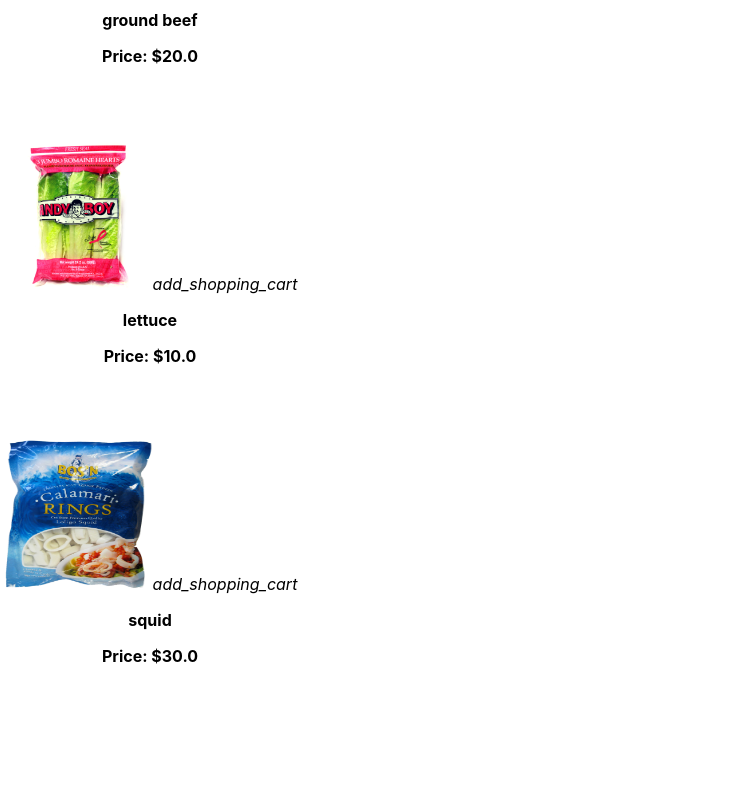
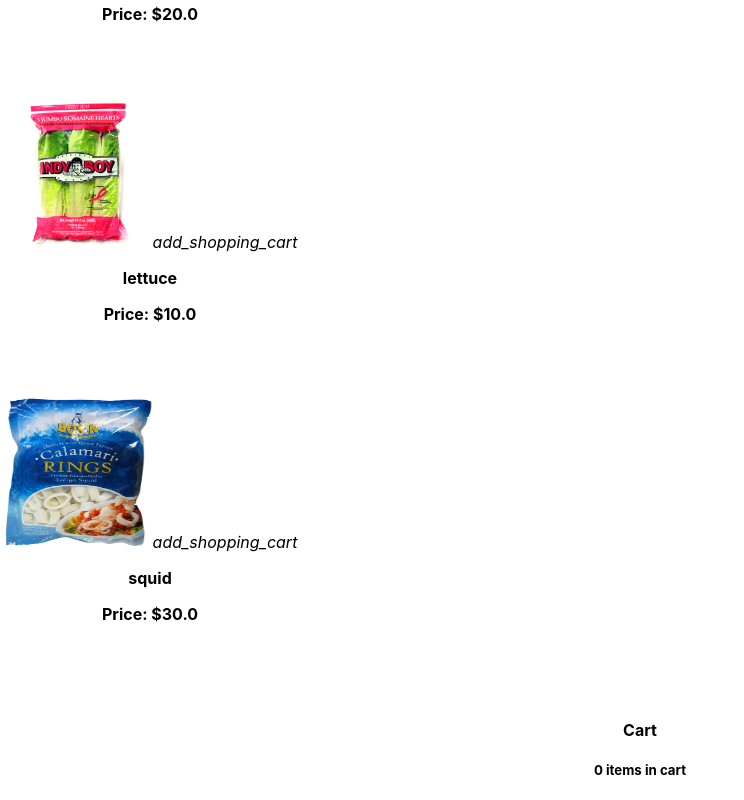
Before and after one commit to jennifer-ruan/checkout-price, a React (Create React App) app: page / in a window 1280 px wide. Shown: the part 394-1194 px from the top of the page, without its empty margins (0-744 px from the left). Before the commit the page ends 1134 px from the top, so only its background shows below. Built offline with nearby package versions, Linux system fonts and the light colour scheme; the HTML template or start-up script is replaced by a standard one.

Commit message:
Moved the cart info to the right side of the page

```diff
--- a/src/components/Cart.js
+++ b/src/components/Cart.js
@@ -6,7 +6,7 @@ class Cart extends Component {
         return(
             <div className="container">
                 {<ul>
-                    {this.props.items.map((item) => <h6>{item.desc}</h6>)}
+                    {this.props.items.map((item) => <h6>{item.desc} ${item.price}</h6>)}
                 </ul>}
             </div>
         )
--- a/src/components/Main.js
+++ b/src/components/Main.js
@@ -47,11 +47,19 @@ class Main extends Component{
         })
         return(
             <div className="container">
-                <h3 className="center">Groceries</h3>
-                <h5>{this.state.numItems} items in cart</h5>
-                <Cart items={this.state.items}/>
-                <div className="box">
-                    {itemList}
+                <div className="row">
+                    <div className="col s9">
+                        <h3 className="center">Groceries</h3>
+                        <div className="box">
+                            {itemList}
+                        </div>
+                    </div>
+
+                    <div className="col s3">
+                        <h4 className="center">Cart</h4>
+                        <h5>{this.state.numItems} items in cart</h5>
+                        <Cart items={this.state.items}/>
+                    </div>
                 </div>
             </div>
         )
```
